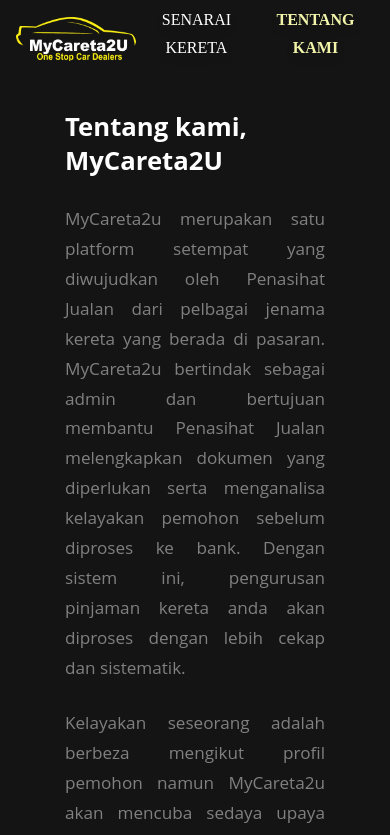
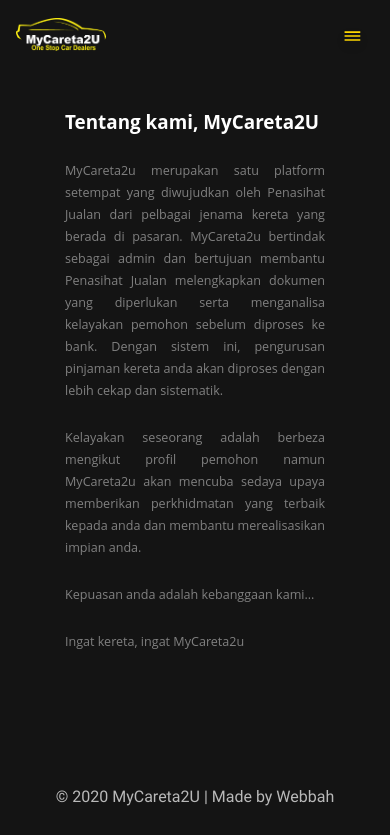
Before and after one commit to webbahproject/James, a React (Create React App) app: page /aboutme in a window 390 px wide. Shown: the top 835 px of the page. Built offline with nearby package versions, Linux system fonts and the light colour scheme; a web font is replaced by a local one.

Commit message:
Responsiveness for navigation

```diff
--- a/src/App.js
+++ b/src/App.js
@@ -1,6 +1,7 @@
 import React from 'react';
 import { withStyles, createMuiTheme, MuiThemeProvider } from '@material-ui/core/styles';
 import { BrowserRouter } from 'react-router-dom';
+import { ViewType } from './utils/Utils';
 import './css/fontface.css';
 
 /* Import routes to App */
@@ -27,7 +28,7 @@
       'Open Sans',
       'Roboto'
     ].join(','),
-    fontSize: 15
+    fontSize: ( ViewType.desktop || ViewType.tab ) && 15 || 11
   }
 });
 
--- a/src/pages/Navigation.js
+++ b/src/pages/Navigation.js
@@ -1,16 +1,22 @@
-import React, { useState, useCallback } from 'react';
+import React, { useState, useCallback, Fragment } from 'react';
 import { withStyles } from '@material-ui/core/styles';
 import { useHistory, useLocation } from 'react-router-dom';
 import {
-	AppBar, Toolbar, Button, Menu, MenuItem
+	AppBar, Toolbar, Button, Menu, MenuItem, IconButton, Divider, ListItemIcon
 } from '@material-ui/core';
+import { Dehaze } from '@material-ui/icons';
+import { ViewType, CarLogos } from './../utils/Utils';
 import styling from './../css/Navigation.module.css';
 
 const menuStyles = theme => ({
 	menu: {
 		paddingTop: 0,
 		paddingBottom: 0,
-		width: 150
+		width: ( ViewType.desktop || ViewType.tab ) && 200 || 150,
+		minHeight: ( ViewType.mobile || ViewType.smallmobile ) && 35 || 42
+	},
+	burger: {
+		color: '#FFD800'
 	}
 });
 
@@ -21,7 +27,6 @@
 const Menus = withStyles(menuStyles)(props => {
 	const { classes, open, openSetter } = props;
 	const history = useHistory();
-
 	const handleClose = useCallback(() => openSetter(null));
 
 	const goTo = path => {
@@ -44,16 +49,46 @@
 	      horizontal: 'center',
 	    }}
 		>
-			{ CarMenu.map( car =>
+			{
+				( ViewType.desktop || ViewType.tab ) &&
+				CarMenu.map( car =>
 				<MenuItem key={car.brand} className={classes.menu} onClick={() => goTo(car.url)}>
+					<ListItemIcon>
+	          <img alt="" src={CarLogos[(car.brand).toLowerCase()]} width="40" height="auto" />
+	        </ListItemIcon>
 					{ car.brand }
 				</MenuItem>
 			)}
+			{
+				( ViewType.mobile || ViewType.smallmobile ) &&
+				[
+					CarMenu.map( car =>
+							<MenuItem key={car.brand} className={classes.menu} onClick={() => goTo(car.url)}>
+								<ListItemIcon>
+			            <img alt="" src={CarLogos[(car.brand).toLowerCase()]} width="30" height="auto" />
+			          </ListItemIcon>
+								{ car.brand }
+							</MenuItem>
+					),
+					<Divider />,
+					<MenuItem key='tentang_kami' className={classes.menu} onClick={() => goTo('/aboutme')}>
+						{ 'Tentang Kami' }
+					</MenuItem>
+				]
+			}
 		</Menu>
 	);
 });
 
+const mainStyles = theme => ({
+	burger: {
+		color: '#FFD800',
+		cursor: 'pointer'
+	}
+});
+
 const Navigation = props => {
+	const { classes } = props;
 	const history = useHistory();
 	const location = useLocation();
 	const [menu, setMenu] = useState(null);
@@ -63,15 +98,36 @@
 			<AppBar position="fixed" className={styling.header}>
 			  <Toolbar variant="dense">
 			  	<div className={styling.area}>
-			    	<img alt="" title="Careta2u" src="/images/MyCareta2U_Logo.png" width="120" height="auto" onClick={() => history.push('/')} />
+			    	<img
+			    		alt=""
+			    		title="Careta2u"
+			    		src="/images/MyCareta2U_Logo.png"
+			    		width={ ( ViewType.desktop || ViewType.tab ) && 120 || 90 }
+			    		height="auto"
+			    		onClick={() => history.push('/')}
+			    />
 			    </div>
-			    <Button color="inherit" className={` ${styling.menu} ${ location.pathname === '/car/proton' && styling.active } `} onClick={evt => setMenu(evt.currentTarget)}>SENARAI KERETA</Button>
-			    <Button color="inherit" className={` ${styling.menu} ${ location.pathname === '/aboutme' && styling.active } `} onClick={() => history.push('/aboutme')}>TENTANG KAMI</Button>
-			    <Menus open={menu} openSetter={setMenu} />
+			    {
+			    	( ViewType.desktop || ViewType.tab ) &&
+			    	<Fragment>
+				    	<Button color="inherit" className={` ${styling.menu} ${ location.pathname === '/car/proton' && styling.active } `} onClick={evt => setMenu(evt.currentTarget)}>SENARAI KERETA</Button>
+					    <Button color="inherit" className={` ${styling.menu} ${ location.pathname === '/aboutme' && styling.active } `} onClick={() => history.push('/aboutme')}>TENTANG KAMI</Button>
+					    <Menus open={menu} openSetter={setMenu} />
+			    	</Fragment>
+			    }
+			    {
+			    	( ViewType.mobile || ViewType.smallmobile ) &&
+			    	<div className={`${styling.area} ${styling.rightjustify}`}>
+			    		<IconButton className={classes.burger} onClick={evt => setMenu(evt.currentTarget)}>
+			    			<Dehaze />
+			    		</IconButton>
+			    		<Menus open={menu} openSetter={setMenu} />
+			    	</div>
+			    }
 			  </Toolbar>
 			</AppBar>
 		</div>
 	)
 }
 
-export default Navigation;
+export default withStyles(mainStyles)(Navigation);
--- a/src/utils/Utils.js
+++ b/src/utils/Utils.js
@@ -1,4 +1,15 @@
 /* List out all utilities and constants in here */
+
+export const ViewType = {
+	desktop: window.innerWidth >= 1200,
+	tab: window.innerWidth >= 768 && window.innerWidth < 1200,
+	mobile: window.innerWidth >= 375 && window.innerWidth < 768,
+	smallmobile: window.innerWidth < 375
+}
+
+export const CarLogos = {
+	proton: '/images/proton/ProtonLogo.png'
+}
 
 export const Cars = {
 	'proton': {
```
Also changed, not shown: public/images/proton/ProtonLogo.png (added).
